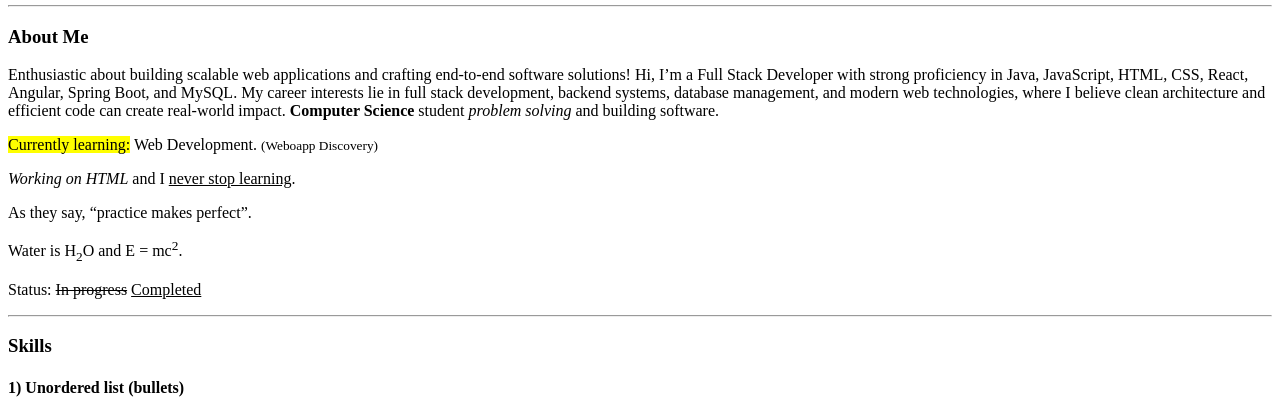
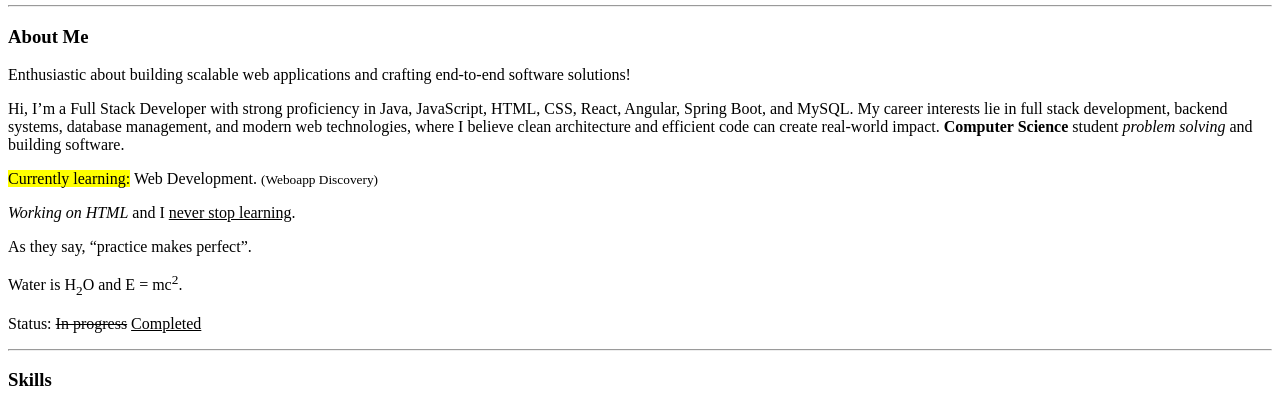
Before and after one commit to sainiyash24/Yash_Portfolio, a plain HTML site: page index.html in a window 1280 px wide. Shown: the part 331-741 px from the top of the page. Drawn offline with Linux system fonts and the light colour scheme.

Commit message:
Updated portfolio design

```diff
--- a/index.html
+++ b/index.html
@@ -40,12 +40,11 @@
             <h3>About Me</h3>
 
             <p>
-                Enthusiastic about building scalable web applications and crafting end-to-end software solutions!
-                Hi, I’m a Full Stack Developer with strong proficiency in Java, JavaScript, HTML, CSS, React, Angular,
+                Enthusiastic about building scalable web applications and crafting end-to-end software solutions!</p>
+            <P> Hi, I’m a Full Stack Developer with strong proficiency in Java, JavaScript, HTML, CSS, React, Angular,
                 Spring Boot, and MySQL. My career interests lie in full stack development, backend systems, database
                 management, and modern web technologies, where I believe clean architecture and efficient code can
                 create real-world impact.
-
 
                 <strong>Computer Science</strong> student
                 <em>problem solving</em> and building software.
```
